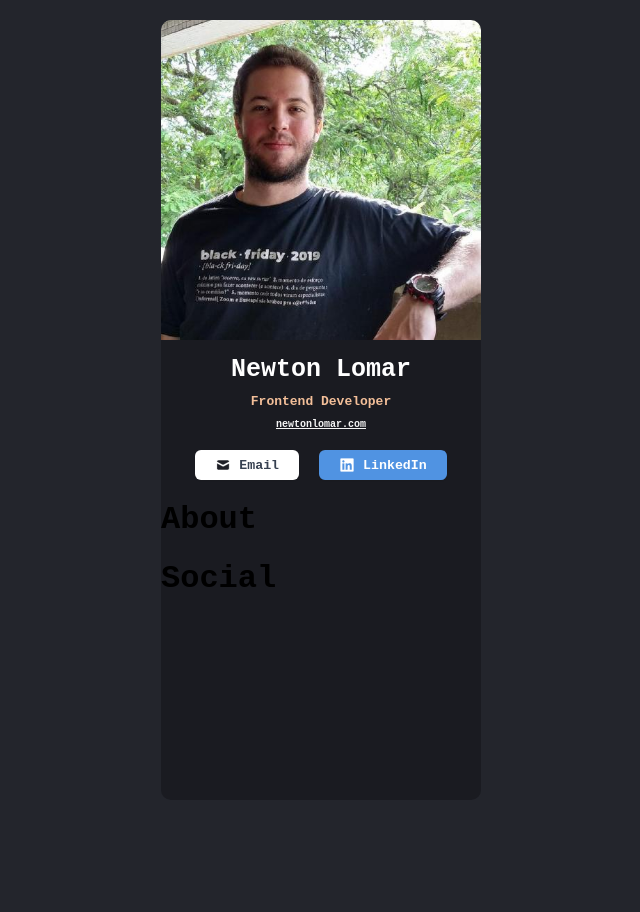
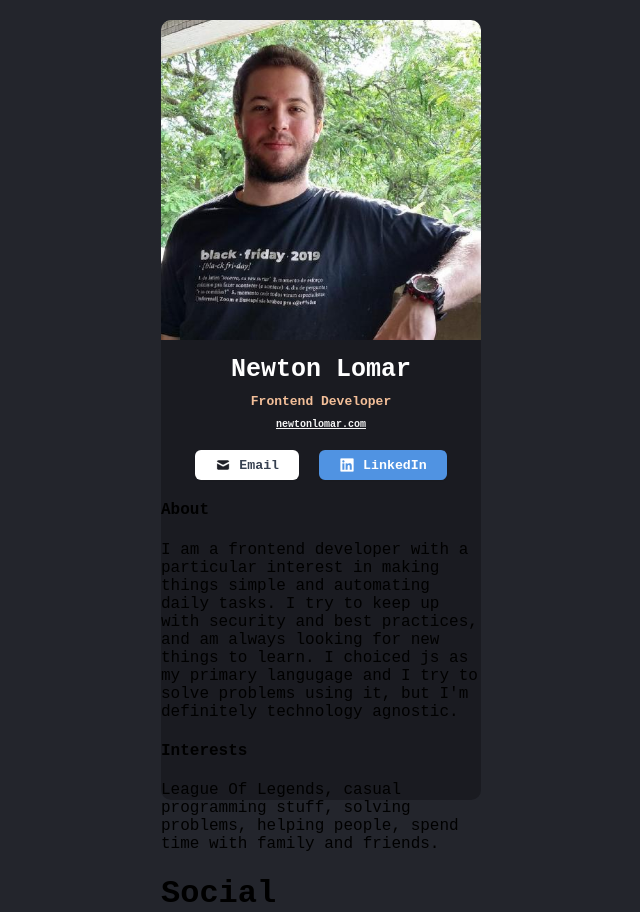
Before and after one commit to newlomar/digital-business-card, a React (Vite) app: page / in a window 1280 px wide. Shown: the whole page, without its empty margins (319-959 px from the left). Before the commit the page ends 800 px from the top, so only its background shows below. Built offline with nearby package versions, Linux system fonts and the light colour scheme; a web font is replaced by a local one.

Commit message:
about component structure developed

```diff
--- a/src/About/About.jsx
+++ b/src/About/About.jsx
@@ -1,7 +1,23 @@
 export default function About() {
   return (
     <div>
-      <h1>About</h1>
+      <section className='about about__about'>
+        <h4>About</h4>
+        <p>
+          I am a frontend developer with a particular interest in making things
+          simple and automating daily tasks. I try to keep up with security and
+          best practices, and am always looking for new things to learn. I
+          choiced js as my primary langugage and I try to solve problems using
+          it, but I'm definitely technology agnostic.
+        </p>
+      </section>
+      <section className='about about__interests'>
+        <h4>Interests</h4>
+        <p>
+          League Of Legends, casual programming stuff, solving problems, helping
+          people, spend time with family and friends.
+        </p>
+      </section>
     </div>
   );
 }
```
